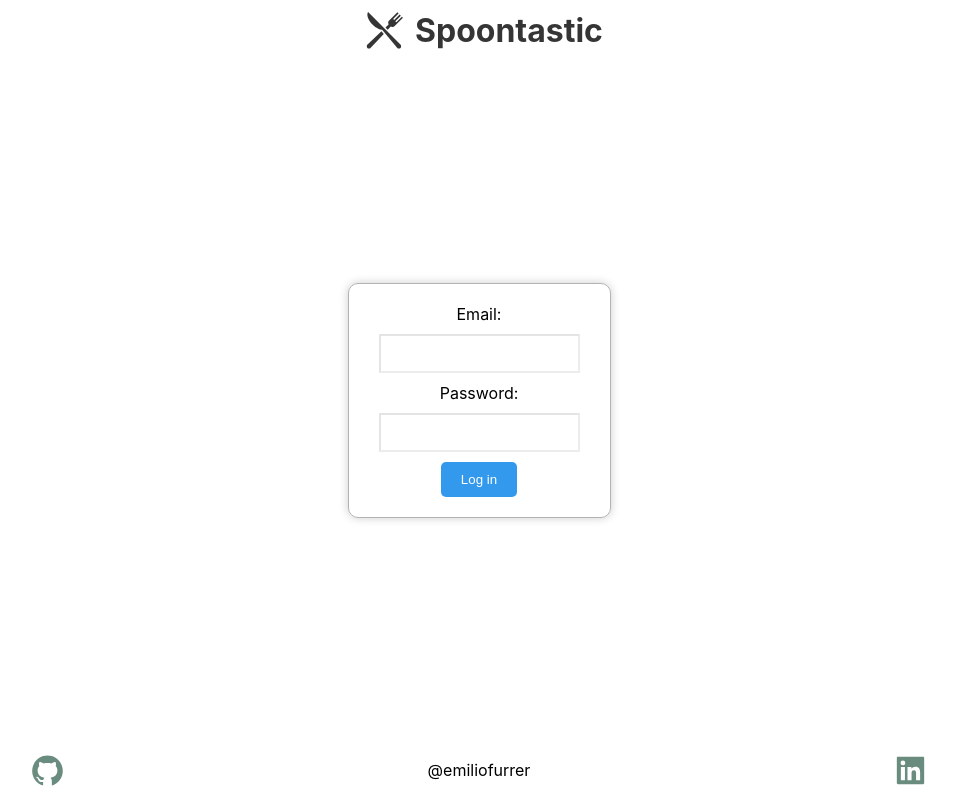
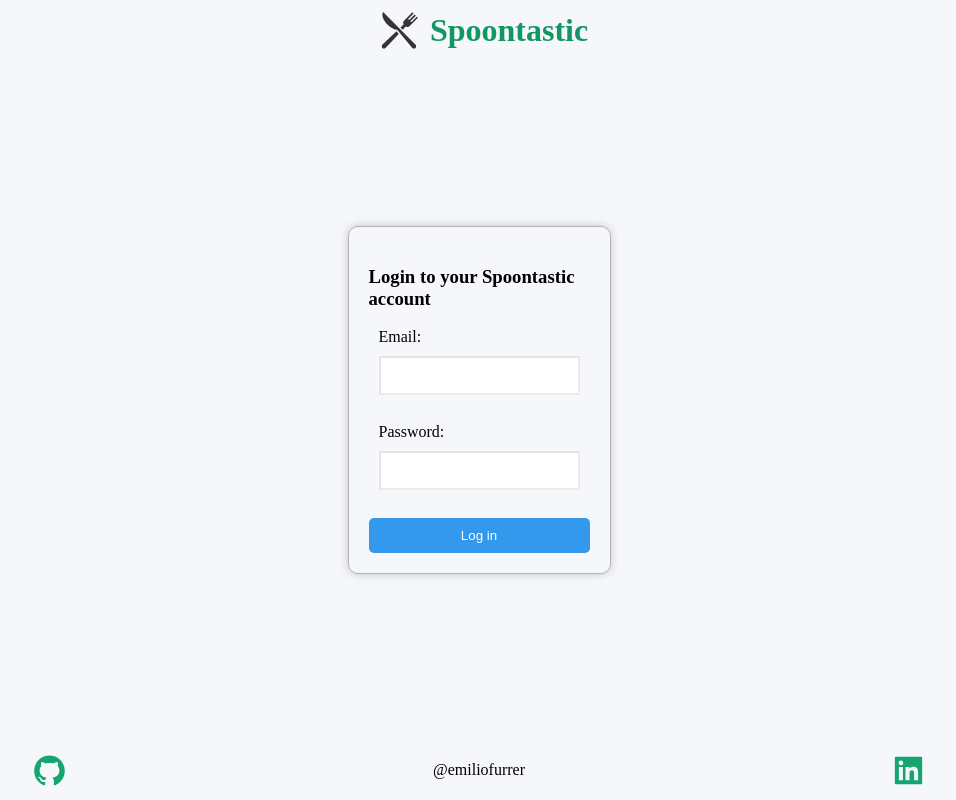
Before and after one commit to emiliofurrer00/alkemy-challenge-react, a React (Create React App) app: page /login in a window 1280 px wide. Shown: the whole page, without its empty margins (161-1117 px from the left). Built offline with nearby package versions, Linux system fonts and the light colour scheme.

Commit message:
improved login view css

```diff
--- a/src/App.css
+++ b/src/App.css
@@ -6,6 +6,8 @@
   display: flex;
   flex-direction: column;
   justify-content: space-between;
+  background-color: #f5f7fa;
+  font-family: 'Quicksand';
 }
 
 header {
@@ -16,7 +18,8 @@ header {
 }
 
 header h1 {
-  color: rgb(28, 126, 88);
+  color: rgb(17, 151, 100);
+  cursor: pointer;
 }
 
 footer {
@@ -28,9 +31,15 @@ footer {
 }
 
 footer .icon {
-  color: rgb(106, 140, 127);
+  color: rgb(23, 165, 111);;
   width: 35px;
   height: 35px;
+  transition: transform 0.5s;
+}
+
+footer .icon:hover {
+  transform: scale(1.1);
+  cursor: pointer;
 }
 
 .login {
@@ -40,6 +49,10 @@ footer .icon {
   padding: 20px;
   align-self: center;
   box-shadow: 0px 0px 10px rgba(0,0,0,0.2);
+  text-align: left;
+  display: flex;
+  flex-direction: column;
+
 }
 
 .login label > * {
--- a/src/components/Header.js
+++ b/src/components/Header.js
@@ -4,7 +4,7 @@ function Header(){
     return(
         <header>
             <GiKnifeFork style={{width: 40, height: 40, margin: 10, color: 'rgb(53, 53, 53)'}} />
-            <h1 style={{color: 'rgb(53, 53, 53)'}}>Spoontastic</h1>
+            <h1>Spoontastic</h1>
         </header>
     )
 }
--- a/src/components/Login.js
+++ b/src/components/Login.js
@@ -1,7 +1,8 @@
-import React, { useEffect } from 'react'
+import React, { useEffect, useState } from 'react'
 import axios from 'axios'
 import swal from '@sweetalert/with-react';
 import { useNavigate } from 'react-router-dom';
+import { HiOutlineMail } from 'react-icons/hi';
 
 function Login() {
     const navigate = useNavigate();
@@ -71,6 +72,7 @@ function Login() {
 
     return (
         <form className="login" onSubmit={handleSubmit} >
+            <h3>Login to your Spoontastic account</h3>
             <label>
                 <span>Email:</span><br/>
             <input type="email" name="email"></input>
--- a/src/index.css
+++ b/src/index.css
@@ -11,3 +11,5 @@ code {
   font-family: source-code-pro, Menlo, Monaco, Consolas, 'Courier New',
     monospace;
 }
+
+@import url('https://fonts.googleapis.com/css2?family=Open+Sans:wght@500&family=Quicksand&family=Source+Sans+Pro&display=swap');
```
